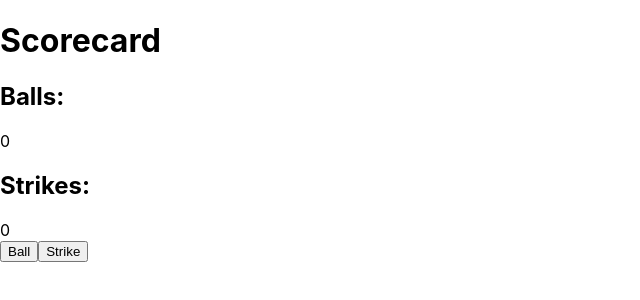
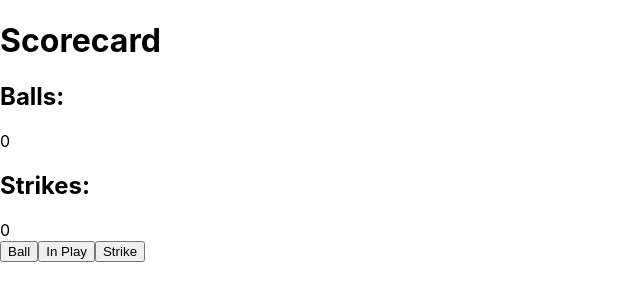
Before and after one commit to haddigan/baseball-scorecard, a React (Create React App) app: page / in a window 1280 px wide. Shown: the top 300 px of the page, without its empty margins (0-640 px from the left). Built offline with nearby package versions, Linux system fonts and the light colour scheme.

Commit message:
add button to reset count when ball is in play

```diff
--- a/src/components/Controls.js
+++ b/src/components/Controls.js
@@ -1,10 +1,11 @@
 import React from "react";
 import PropTypes from "prop-types";
 
-const Controls = ({ onStrike, onBall }) => {
+const Controls = ({ onStrike, onBall, onInPlay }) => {
   return (
     <div>
       <button onClick={onBall}>Ball</button>
+      <button onClick={onInPlay}>In Play</button>
       <button onClick={onStrike}>Strike</button>
     </div>
   );
--- a/src/components/PitchCaller.js
+++ b/src/components/PitchCaller.js
@@ -3,6 +3,7 @@ import Controls from "./Controls";
 
 const INCREMENT_BALLS = "increment balls";
 const INCREMENT_STRIKES = "increment strikes";
+const RESET_COUNT = "reset count";
 
 const increment = (type, previousAmount) => {
   const max = type === "strikes" ? 3 : 4;
@@ -22,6 +23,8 @@ const reducer = (state, action) => {
     }
     case INCREMENT_STRIKES:
       return { ...state, strikes: increment("strikes", state.strikes) };
+    case RESET_COUNT:
+      return { balls: 0, strikes: 0 };
     default:
       return state;
   }
@@ -39,6 +42,10 @@ const PitchCaller = () => {
     dispatch({ type: INCREMENT_STRIKES });
   };
 
+  const handleInPlay = () => {
+    dispatch({ type: RESET_COUNT });
+  };
+
   return (
     <div>
       <div>
@@ -49,7 +56,11 @@ const PitchCaller = () => {
         <h2>Strikes:</h2>
         <span>{strikes}</span>
       </div>
-      <Controls onStrike={handleStrike} onBall={handleBall} />
+      <Controls
+        onStrike={handleStrike}
+        onBall={handleBall}
+        onInPlay={handleInPlay}
+      />
     </div>
   );
 };
```
Also changed, not shown: 2 other files (tests, documents, lock files or other folders).
